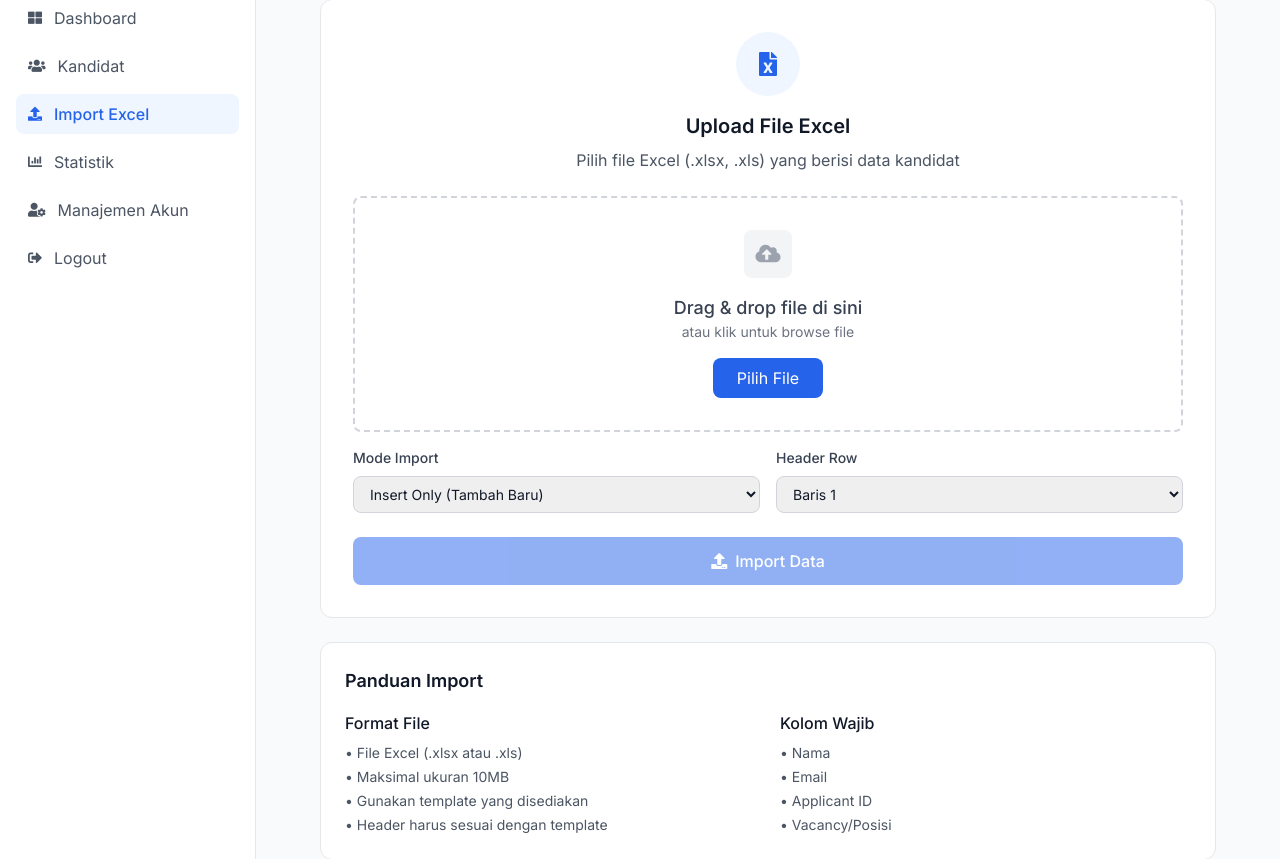
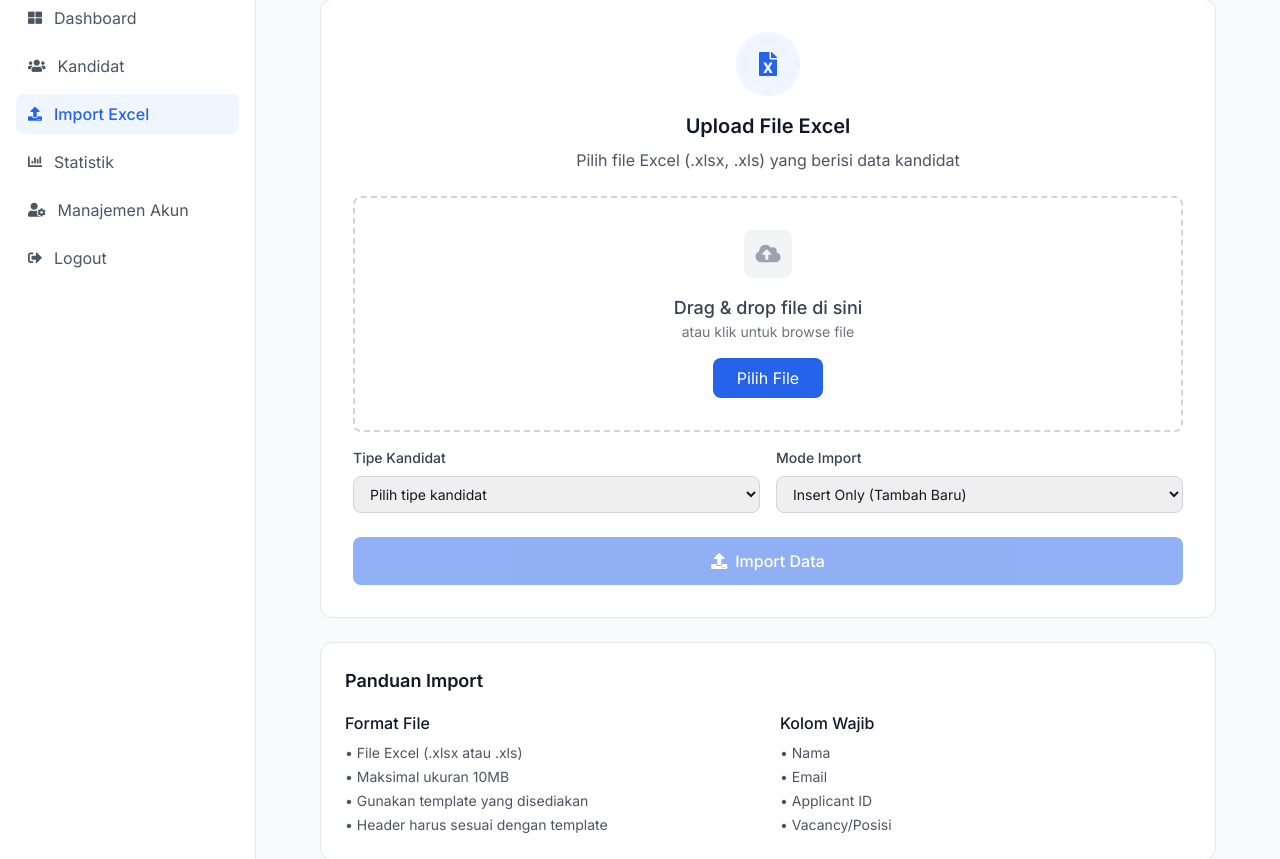
Before and after one commit to feliks2810/recruitment-system, a Laravel app: page /import in a window 1280 px wide. Shown: the part 106-965 px from the top of the page. Run offline with Laravel 12, Linux system fonts and the light colour scheme; a user stored in the database is signed in; data comes from the database, SQL or seed files in the repository; parts of the project's set-up code (start-up, migrations or seed data) failed here and were passed over; some libraries are stand-ins or nearby versions.

Commit message:
Update import form with candidate type and route changes
Co-authored-by: hutabaratyoel88 <hutabaratyoel88@gmail.com>

```diff
--- a/resources/views/import/index.blade.php
+++ b/resources/views/import/index.blade.php
@@ -100,7 +100,7 @@
                         <p class="text-gray-600">Pilih file Excel (.xlsx, .xls) yang berisi data kandidat</p>
                     </div>
 
-                    <form action="{{ route('import.process') }}" method="POST" enctype="multipart/form-data" id="uploadForm">
+                    <form action="{{ route('import.store') }}" method="POST" enctype="multipart/form-data" id="uploadForm">
                         @csrf
                         <!-- Drop Zone -->
                         <div class="drop-zone rounded-lg p-8 text-center mb-4" id="dropZone">
@@ -112,7 +112,7 @@
                                     <p class="text-lg font-medium text-gray-700">Drag & drop file di sini</p>
                                     <p class="text-sm text-gray-500">atau klik untuk browse file</p>
                                 </div>
-                                <input type="file" name="excel_file" id="fileInput" class="hidden" accept=".xlsx,.xls" required>
+                                <input type="file" name="file" id="fileInput" class="hidden" accept=".xlsx,.xls" required>
                                 <button type="button" onclick="document.getElementById('fileInput').click()" class="bg-blue-600 text-white px-6 py-2 rounded-lg hover:bg-blue-700">
                                     Pilih File
                                 </button>
@@ -140,19 +140,19 @@
                         <!-- Options -->
                         <div class="grid grid-cols-1 md:grid-cols-2 gap-4 mb-6">
                             <div class="space-y-2">
+                                <label class="block text-sm font-medium text-gray-700">Tipe Kandidat</label>
+                                <select name="type" class="w-full border border-gray-300 rounded-lg px-3 py-2 text-sm" required>
+                                    <option value="">Pilih tipe kandidat</option>
+                                    <option value="organic">Organik</option>
+                                    <option value="non-organic">Non-Organik</option>
+                                </select>
+                            </div>
+                            <div class="space-y-2">
                                 <label class="block text-sm font-medium text-gray-700">Mode Import</label>
                                 <select name="import_mode" class="w-full border border-gray-300 rounded-lg px-3 py-2 text-sm">
                                     <option value="insert">Insert Only (Tambah Baru)</option>
                                     <option value="update">Update Existing (Update yang Ada)</option>
                                     <option value="upsert">Insert & Update (Campuran)</option>
-                                </select>
-                            </div>
-                            <div class="space-y-2">
-                                <label class="block text-sm font-medium text-gray-700">Header Row</label>
-                                <select name="header_row" class="w-full border border-gray-300 rounded-lg px-3 py-2 text-sm">
-                                    <option value="1">Baris 1</option>
-                                    <option value="2">Baris 2</option>
-                                    <option value="3">Baris 3</option>
                                 </select>
                             </div>
                         </div>
```
